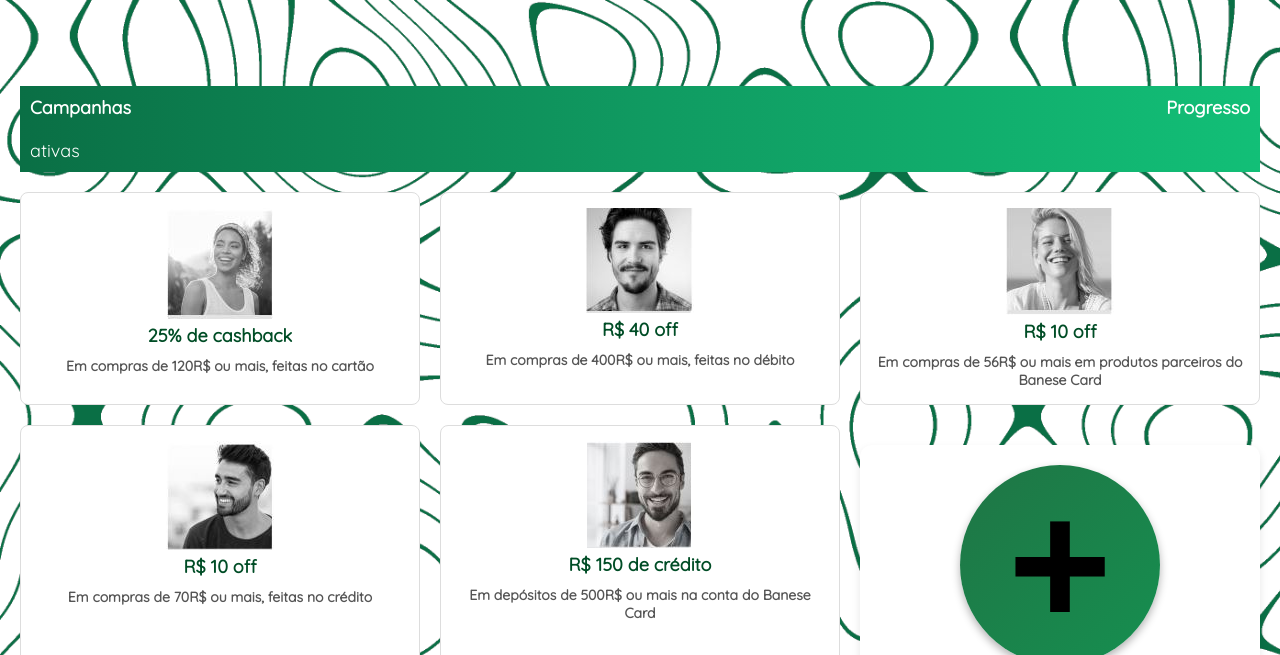
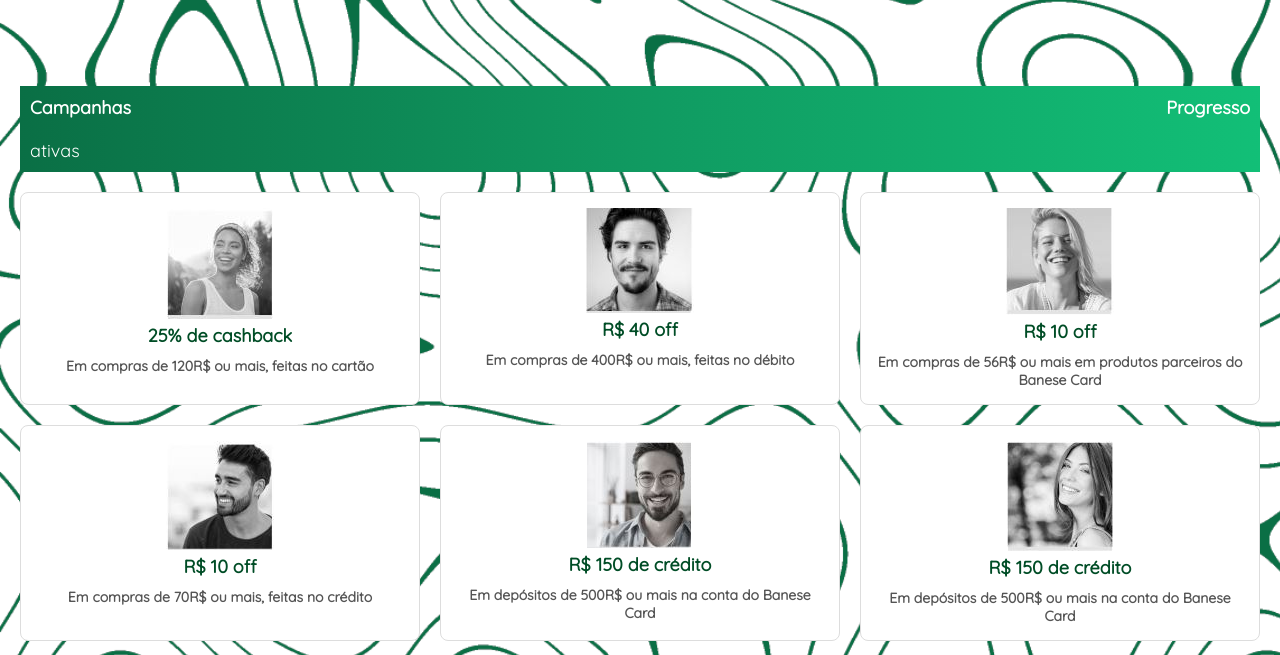
Before and after one commit to Sothnik0/BaneseCard, a plain HTML site: page Campanhas ativas/CampanhasAtivas.html in a window 1280 px wide. Shown: the part 145-800 px from the top of the page. Drawn offline with Linux system fonts and the light colour scheme.

Commit message:
Melhora na página de campanhas ativas

```diff
--- a/Campanhas ativas/CampanhasAtivas.html
+++ b/Campanhas ativas/CampanhasAtivas.html
@@ -61,9 +61,14 @@
             <h3>R$ 150 de crédito</h3>
             <p>Em depósitos de 500R$ ou mais na conta do Banese Card</p>
           </div>
+          <div class="card">
+            <img src="../tela campanhas ativas user/img6.JPG" alt="Descrição da campanha 5">
+            <h3>R$ 150 de crédito</h3>
+            <p>Em depósitos de 500R$ ou mais na conta do Banese Card</p>
+          </div>
           <div class="whitecontainerc">
             <button class="circle-button">
-                <a href="../Criacao Campanhas Parametros/CriacaoCampParametros.html" class="no-underline" rel="+">
+                <a href="../Criacao Campanhas Parametros/CriacaoCampParametros.html" class="no-underline" rel="+" target="_blank">
                     <span class="plus-sign">+</span>
                 </a>
             </button>
```
